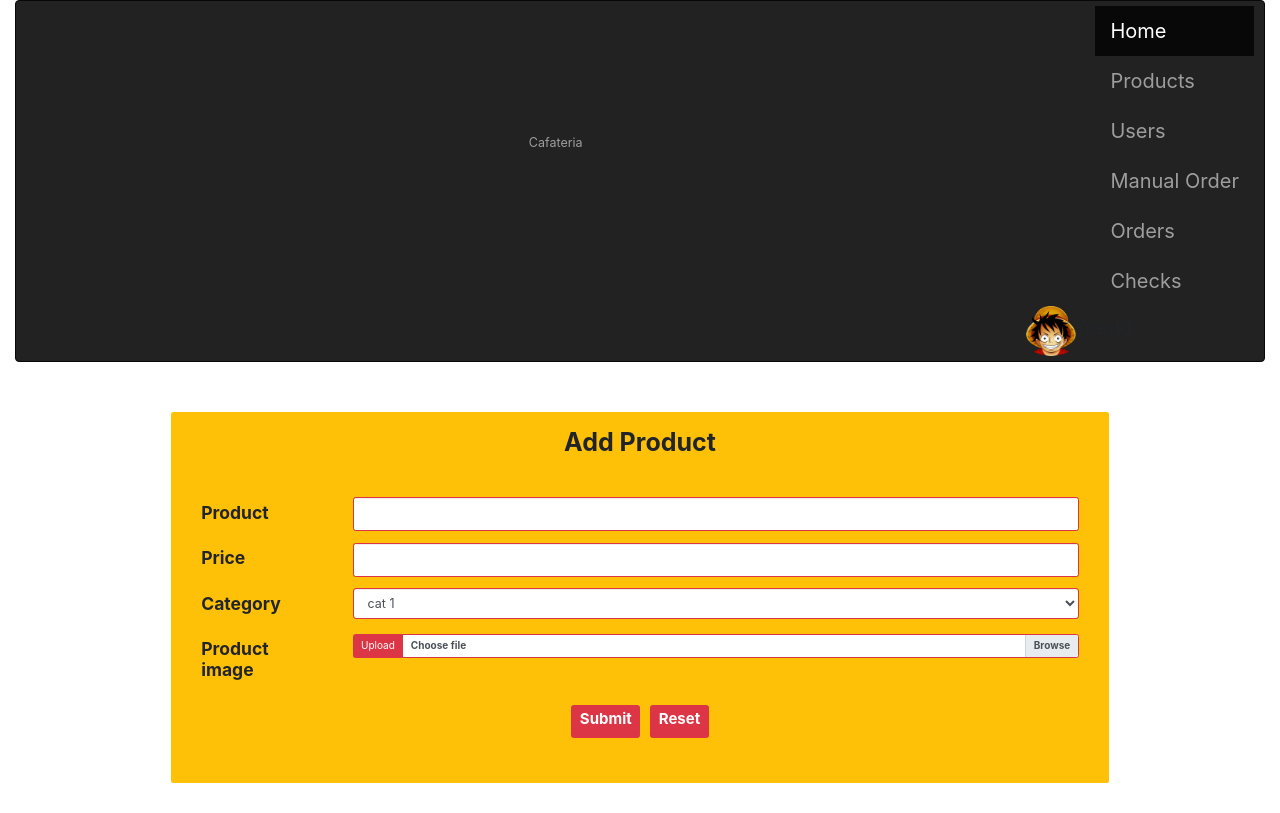
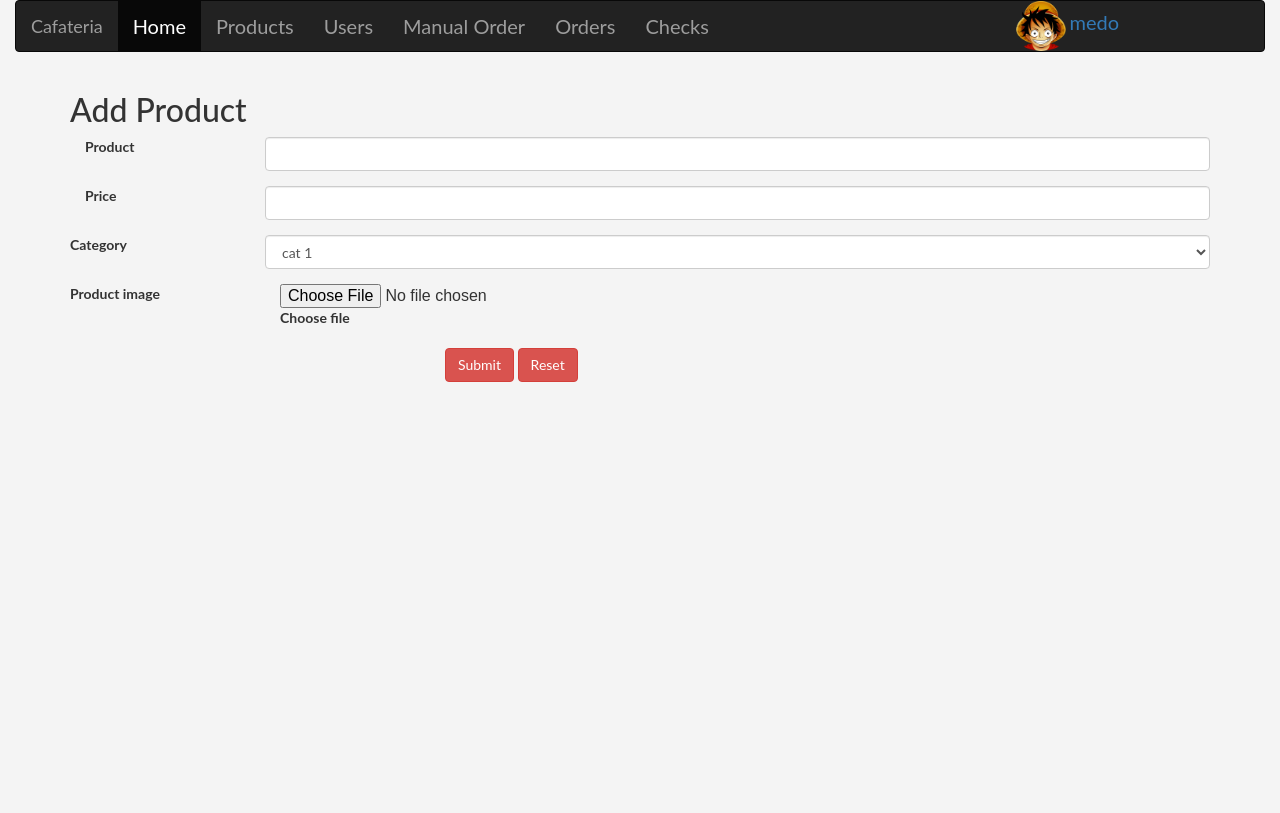
Before and after one commit to Abdelrahman1993/ITI_php_cafietria, a PHP site: page /add_product.php in a window 1280 px wide. After the commit the page ends 382 px from the top, so only its background shows below. Run offline with PHP 8.4, Linux system fonts and the light colour scheme; a user stored in the database is signed in; data comes from the database, SQL or seed files in the repository; some libraries are stand-ins or nearby versions.

Commit message:
editing design on product, user and order pages

```diff
--- a/add_new_product.php
+++ b/add_new_product.php
@@ -10,7 +10,6 @@
   $product_price = $_POST['price'];
   $cat_id = $_POST['category'];
   $product_status = 'available';
-
 
   $target_dir = "Layout/images/";
   $target_file = $target_dir . basename($_FILES["fileToUpload"]["name"]);
--- a/add_product.php
+++ b/add_product.php
@@ -10,31 +10,43 @@
 <html>
   <head>
     <title>Add Users</title>
-    <link rel="stylesheet" href="https://maxcdn.bootstrapcdn.com/bootstrap/4.0.0/css/bootstrap.min.css" integrity="sha384-Gn5384xqQ1aoWXA+058RXPxPg6fy4IWvTNh0E263XmFcJlSAwiGgFAW/dAiS6JXm" crossorigin="anonymous">
+<!--    <link rel="stylesheet" href="https://maxcdn.bootstrapcdn.com/bootstrap/4.0.0/css/bootstrap.min.css" integrity="sha384-Gn5384xqQ1aoWXA+058RXPxPg6fy4IWvTNh0E263XmFcJlSAwiGgFAW/dAiS6JXm" crossorigin="anonymous">-->
   </head>
   <body>
 
- <div class="bg-warning text-black w-75 .h-75 m-5 mb-4 border-danger rounded mx-auto pt-4 bg-warning ">
-    <h1 class="font-weight-bold d-flex justify-content-center mb-3">Add Product</h1>
+ <div class="container ">
+    <h1 class="">Add Product</h1>
     <form class="p-5" method="POST" action="add_new_product.php" enctype="multipart/form-data">
+
       <div class="form-group row">
-        <label for="example-text-input" class="col-2 col-form-label "><h3 class="font-weight-bold">Product</h3></label>
-        <div class="col-10">
-          <input name="product_name" class="form-control border-danger" type="text" id="example-text-input">
+          <div class="col-lg-2">
+            <label for="example-text-input" class="col-sm-2 col-form-label">
+                Product
+            </label>
+          </div>
+        <div class="col-lg-10">
+          <input name="product_name" class="form-control" type="text" id="example-text-input">
         </div>
       </div>
 
       <div class="form-group row">
-        <label for="example-number-input" class="col-2 col-form-label"><h3 class="font-weight-bold">Price</h3></label>
-        <div class="col-10">
-          <input name="price" class="form-control border-danger" type="number" value="" id="example-number-input">
+        <div class="col-lg-2">
+            <label for="example-number-input" class="col-sm-2 col-form-label">
+                Price
+            </label>
+        </div>
+        <div class="col-lg-10">
+            <input name="price" class="form-control" type="number" min="1" value="" id="example-number-input">
         </div>
       </div>
 
       <div class="form-group row">
-        <label for="example-number-input border-danger" class="col-2 col-form-label"><h3 class="font-weight-bold">Category</h3></label>
-        <div class="col-10">
-          <select name="category" class="form-control form-control-lg border-danger ">
+        <div class="col-lg-2">
+          <label for="col-sm-2 col-form-label" class="col-2 col-form-label">Category</label>
+        </div>
+
+        <div class="col-lg-10">
+          <select name="category" class="form-control ">
             <?php
               $stmt = $con->prepare("SELECT * FROM Category");
               $stmt->execute();
@@ -47,24 +59,38 @@
       </div>
 
       <div class="form-group row">
-        <label for="example-number-input" class="col-2 col-form-label"><h3 class="font-weight-bold">Product image</h3></label>
-        <div class="col-10">
-          <div class="input-group">
-            <div class="input-group-prepend  ">
-              <span class="input-group-text border-danger bg-danger text-white" id="inputGroupFileAddon01">Upload</span>
-            </div>
-            <div class="custom-file ">
-              <input name="fileToUpload" type="file" class="custom-file-input bg-danger text-white" id="inputGroupFile01" aria-describedby="inputGroupFileAddon01">
-              <label class="custom-file-label border-danger " for="inputGroupFile01">Choose file</label>
-            </div>
+        <label for="example-number-input" class="col-lg-2 col-form-label">
+            Product image
+        </label>
+
+          <div class="col-lg-10">
+
+<!--              <div class="input-group-prepend col-lg-1 ">-->
+<!--                  <span class="input-group-text border-danger bg-danger text-white" id="inputGroupFile01">-->
+<!--                      Upload-->
+<!--                  </span>-->
+<!--              </div>-->
+
+              <div class="custom-file col-lg-10">
+                  <input name="fileToUpload" type="file" class=""
+                         id="inputGroupFile01" aria-describedby="inputGroupFile01">
+                  <label class=" " for="inputGroupFile01">
+                      Choose file
+                  </label>
+              </div>
           </div>
-        </div>
+
       </div>
 
       <div class="form-group row .text-center d-flex justify-content-center mb-3">
-       <button type="submit" class="btn btn-danger m-2 font-weight-bold"><h4 class="font-weight-bold">Submit</h4></button>
-       <button type="reset" class="btn btn-danger m-2 font-weight-bold"><h4 class="font-weight-bold">Reset</h4></button>
+           <button type="submit" class="btn btn-danger m-2 col-lg-offset-4">
+               Submit
+           </button>
+           <button type="reset" class="btn btn-danger m-2">
+               Reset
+           </button>
       </div>
+
     </form>
   </div>
 
--- a/dbConnection.php
+++ b/dbConnection.php
@@ -1,8 +1,8 @@
 <?php
 
-$dsn    = 'mysql:host=localhost;dbname=Cafeteria2';
-$user   = 'abdo';
-$pass   = 'abdo9111993';
+$dsn    = 'mysql:host=localhost;dbname=ITI_Cafeteria';
+$user   = 'root';
+$pass   = '';
 $option = array(
     PDO::MYSQL_ATTR_INIT_COMMAND => 'SET NAMES utf8', );
 try {
--- a/model/category.php
+++ b/model/category.php
@@ -14,7 +14,7 @@
     $this->dbname="ITI_Cafeteria";
     $this->host="localhost";
     $this->dbuser="root";
-    $this->upasswd="01111451253";
+    $this->upasswd="";
     $this->uri = "mysql:host=$this->host;dbname=$this->dbname";
     $this->connector = new PDO($this->uri, $this->dbuser,$this->upasswd);
     $this->connector->setAttribute(PDO::ATTR_ERRMODE, PDO::ERRMODE_EXCEPTION);
--- a/model/products.php
+++ b/model/products.php
@@ -19,10 +19,10 @@
 
 public function __construct()
 {
-    $this->dbname="Cafeteria2";
+    $this->dbname="ITI_Cafeteria";
     $this->host="localhost";
-    $this->dbuser="abdo";
-    $this->upasswd="abdo9111993";
+    $this->dbuser="root";
+    $this->upasswd="";
     $this->uri = "mysql:host=$this->host;dbname=$this->dbname";
     $this->connector = new PDO($this->uri, $this->dbuser,$this->upasswd);
     $this->connector->setAttribute(PDO::ATTR_ERRMODE, PDO::ERRMODE_EXCEPTION);
```
Also changed, not shown: model/user.php (+4 -3 lines), orders.php (+13 -13 lines), products.php (+31 -28 lines), users.php (+34 -29 lines).
